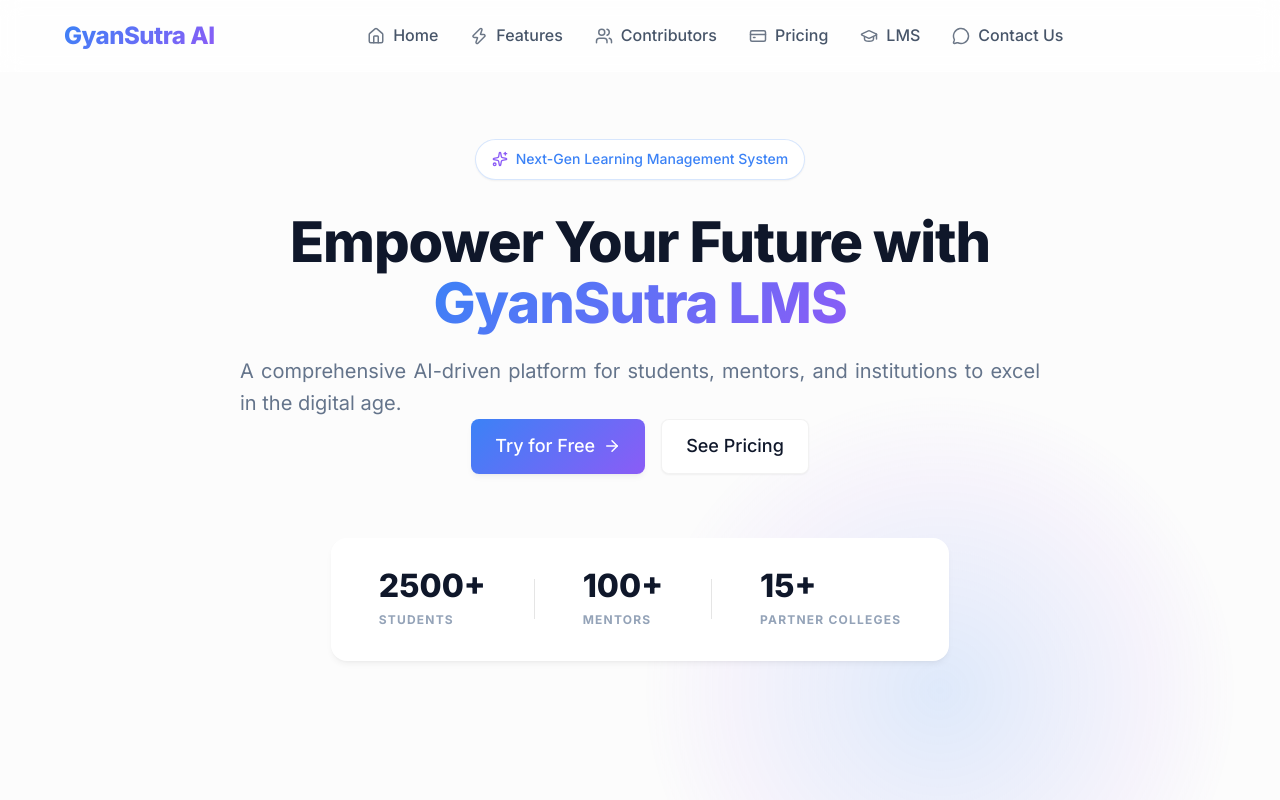
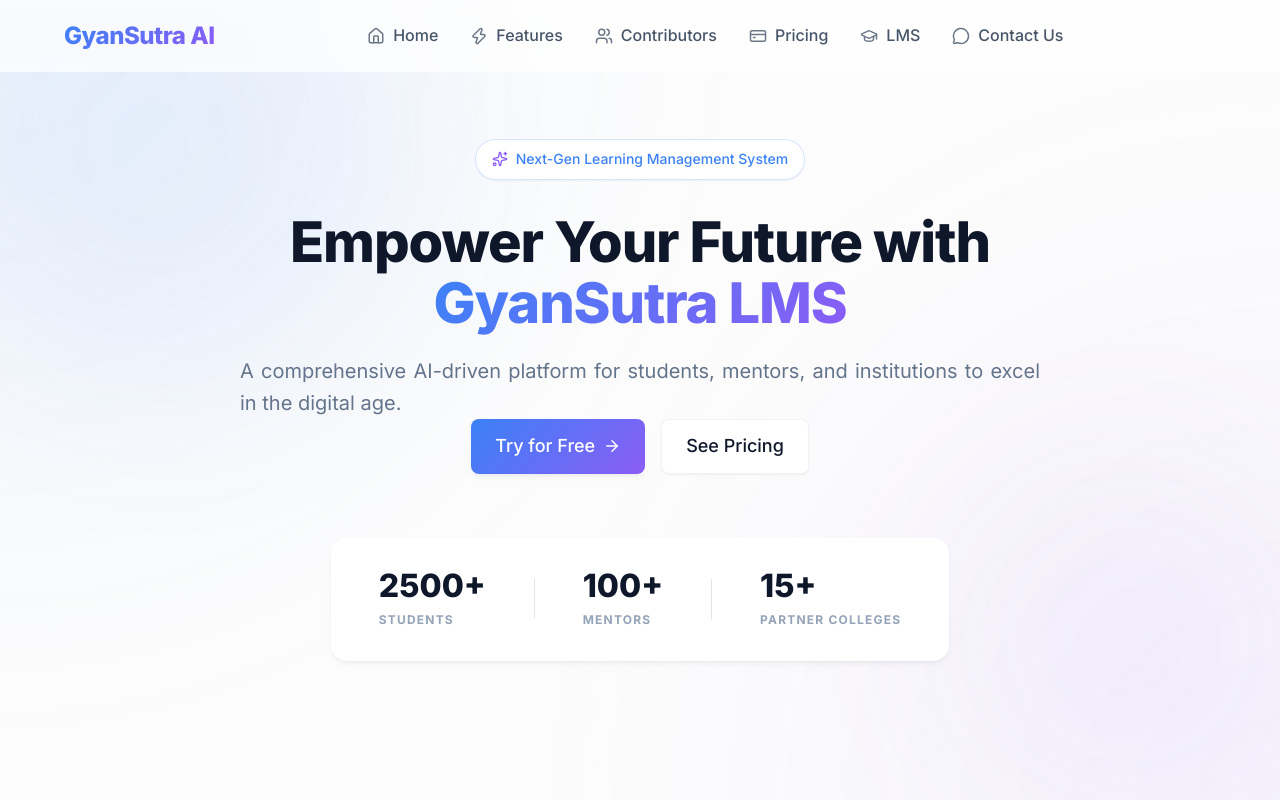
Before and after one commit to Sakshamwane/GyansutraAi, a React (Vite) app: page / in a window 1280 px wide. Shown: the top 800 px of the page. Built offline with nearby package versions, Linux system fonts and the light colour scheme; no server answers.

Commit message:
style: improved hero backgrounds with premium mesh gradients across all pages

```diff
--- a/src/components/Hero.css
+++ b/src/components/Hero.css
@@ -5,8 +5,10 @@
   align-items: center;
   justify-content: center;
   text-align: center;
-  padding-top: 80px; /* navbar offset */
+  padding: 120px 0;
   overflow: hidden;
+  background: radial-gradient(circle at 0% 0%, rgba(59, 130, 246, 0.05) 0%, transparent 50%),
+              radial-gradient(circle at 100% 100%, rgba(139, 92, 246, 0.05) 0%, transparent 50%);
 }
 
 .hero-bg-glow {
@@ -14,12 +16,37 @@
   top: 50%;
   left: 50%;
   transform: translate(-50%, -50%);
-  width: 600px;
-  height: 600px;
-  background: radial-gradient(circle, rgba(59, 130, 246, 0.15) 0%, rgba(139, 92, 246, 0.05) 50%, rgba(255,255,255,0) 70%);
+  width: 100%;
+  height: 100%;
+  z-index: -1;
+  pointer-events: none;
+}
+
+.hero-bg-glow::before,
+.hero-bg-glow::after {
+  content: '';
+  position: absolute;
   border-radius: 50%;
-  z-index: -1;
-  animation: float 10s ease-in-out infinite alternate;
+  filter: blur(100px);
+  opacity: 0.4;
+  animation: float 20s ease-in-out infinite alternate;
+}
+
+.hero-bg-glow::before {
+  width: 500px;
+  height: 500px;
+  background: rgba(59, 130, 246, 0.2);
+  top: -100px;
+  left: -100px;
+}
+
+.hero-bg-glow::after {
+  width: 400px;
+  height: 400px;
+  background: rgba(139, 92, 246, 0.15);
+  bottom: -50px;
+  right: -50px;
+  animation-delay: -5s;
 }
 
 .hero-container {
--- a/src/pages/Contact.css
+++ b/src/pages/Contact.css
@@ -8,6 +8,24 @@
 
 .contact-header {
   margin-bottom: 4rem;
+  padding: 60px 0;
+  position: relative;
+  overflow: hidden;
+  border-radius: var(--radius-xl);
+  background: radial-gradient(circle at 50% 50%, rgba(59, 130, 246, 0.05) 0%, transparent 80%);
+}
+
+.contact-header::before {
+  content: '';
+  position: absolute;
+  top: -50%;
+  left: -20%;
+  width: 400px;
+  height: 400px;
+  background: radial-gradient(circle, rgba(139, 92, 246, 0.05) 0%, transparent 70%);
+  filter: blur(60px);
+  z-index: -1;
+  animation: float 12s ease-in-out infinite alternate;
 }
 
 .contact-grid {
--- a/src/pages/Features.css
+++ b/src/pages/Features.css
@@ -5,9 +5,26 @@
 }
 
 .features-hero {
-  padding: 120px 20px 60px;
+  padding: 160px 20px 80px;
   text-align: center;
-  background: radial-gradient(circle at center, rgba(99, 102, 241, 0.15) 0%, transparent 70%);
+  position: relative;
+  overflow: hidden;
+  background: radial-gradient(circle at 10% 20%, rgba(99, 102, 241, 0.1) 0%, transparent 40%),
+              radial-gradient(circle at 90% 80%, rgba(20, 184, 166, 0.08) 0%, transparent 40%),
+              #fcfcfc;
+}
+
+.features-hero::before {
+  content: '';
+  position: absolute;
+  top: -20%;
+  right: -10%;
+  width: 600px;
+  height: 600px;
+  background: radial-gradient(circle, rgba(99, 102, 241, 0.08) 0%, transparent 70%);
+  filter: blur(80px);
+  z-index: 0;
+  animation: float 15s ease-in-out infinite alternate;
 }
 
 .features-hero h1 {
--- a/src/pages/Pricing.css
+++ b/src/pages/Pricing.css
@@ -6,9 +6,26 @@
 }
 
 .pricing-hero {
-  padding: 120px 0 80px;
+  padding: 160px 0 100px;
   text-align: center;
-  background: linear-gradient(to bottom, #eff6ff 0%, #f8fafc 100%);
+  position: relative;
+  overflow: hidden;
+  background: radial-gradient(circle at 100% 0%, rgba(99, 102, 241, 0.08) 0%, transparent 40%),
+              radial-gradient(circle at 0% 100%, rgba(59, 130, 246, 0.08) 0%, transparent 40%),
+              #f8fafc;
+}
+
+.pricing-hero::after {
+  content: '';
+  position: absolute;
+  top: 50%;
+  left: 50%;
+  width: 800px;
+  height: 800px;
+  background: radial-gradient(circle, rgba(99, 102, 241, 0.03) 0%, transparent 70%);
+  transform: translate(-50%, -50%);
+  z-index: 0;
+  pointer-events: none;
 }
 
 .badge-outline {
```
